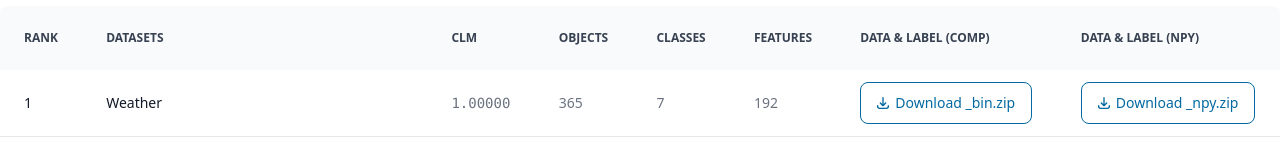
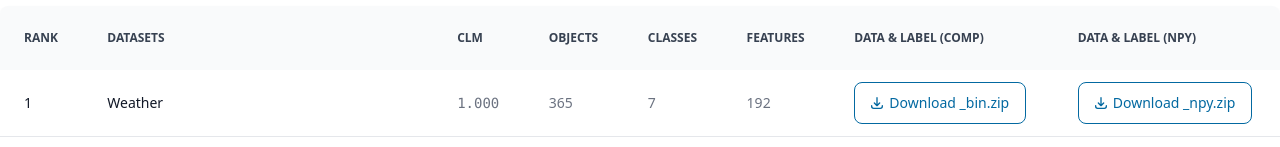
Before and after one commit to hj-n/clm-datasets, a React (Create React App) app: page / in a window 1280 px wide. Shown: the part 644-791 px from the top of the page. Built offline with nearby package versions, Linux system fonts and the light colour scheme; a web font is replaced by a local one.

Commit message:
update digits

```diff
--- a/src/components/Table.js
+++ b/src/components/Table.js
@@ -40,7 +40,7 @@ const Table = (props) => {
 							<tr key={i} className="bg-white border-b dark:bg-gray-800 dark:border-gray-700 hover:bg-gray-50 dark:hover:bg-gray-600">
 								<th scope="row" className="px-6 py-3 font-medium text-gray-900 dark:text-white whitespace-nowrap">{i + 1}</th>
 								<th scope="row" className="px-6 py-3 font-medium text-gray-900 dark:text-white whitespace-nowrap">{row.name}</th>
-								<td className="px-6 py-3 font-mono">{row.score.toFixed(5)}</td>
+								<td className="px-6 py-3 font-mono">{row.score.toFixed(3)}</td>
 								<td className="px-6 py-3">{row.points}</td>
 								<td className="px-6 py-3">{row.classes}</td>
 								<td className="px-6 py-3">{row.dimensions}</td>
```
